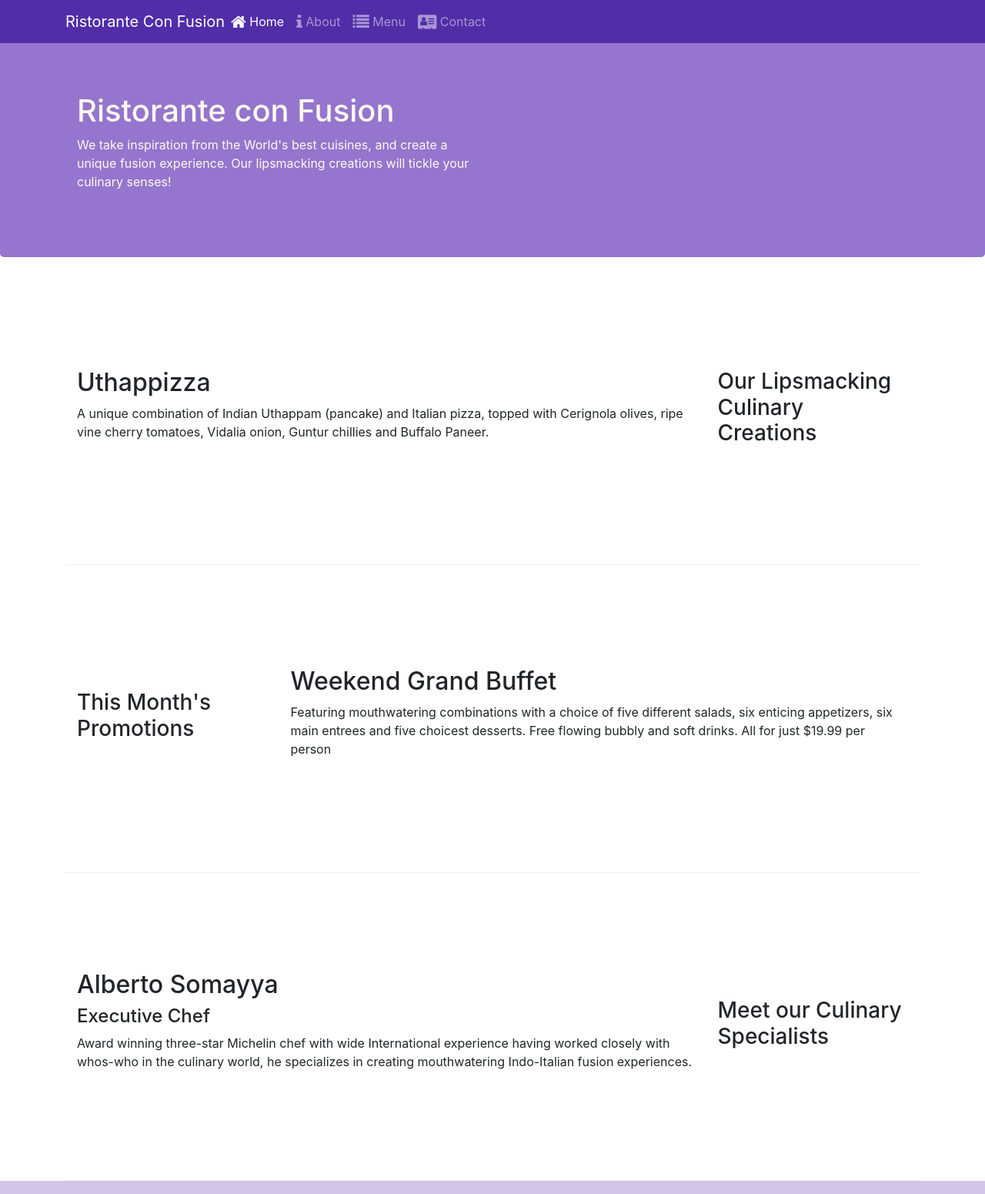
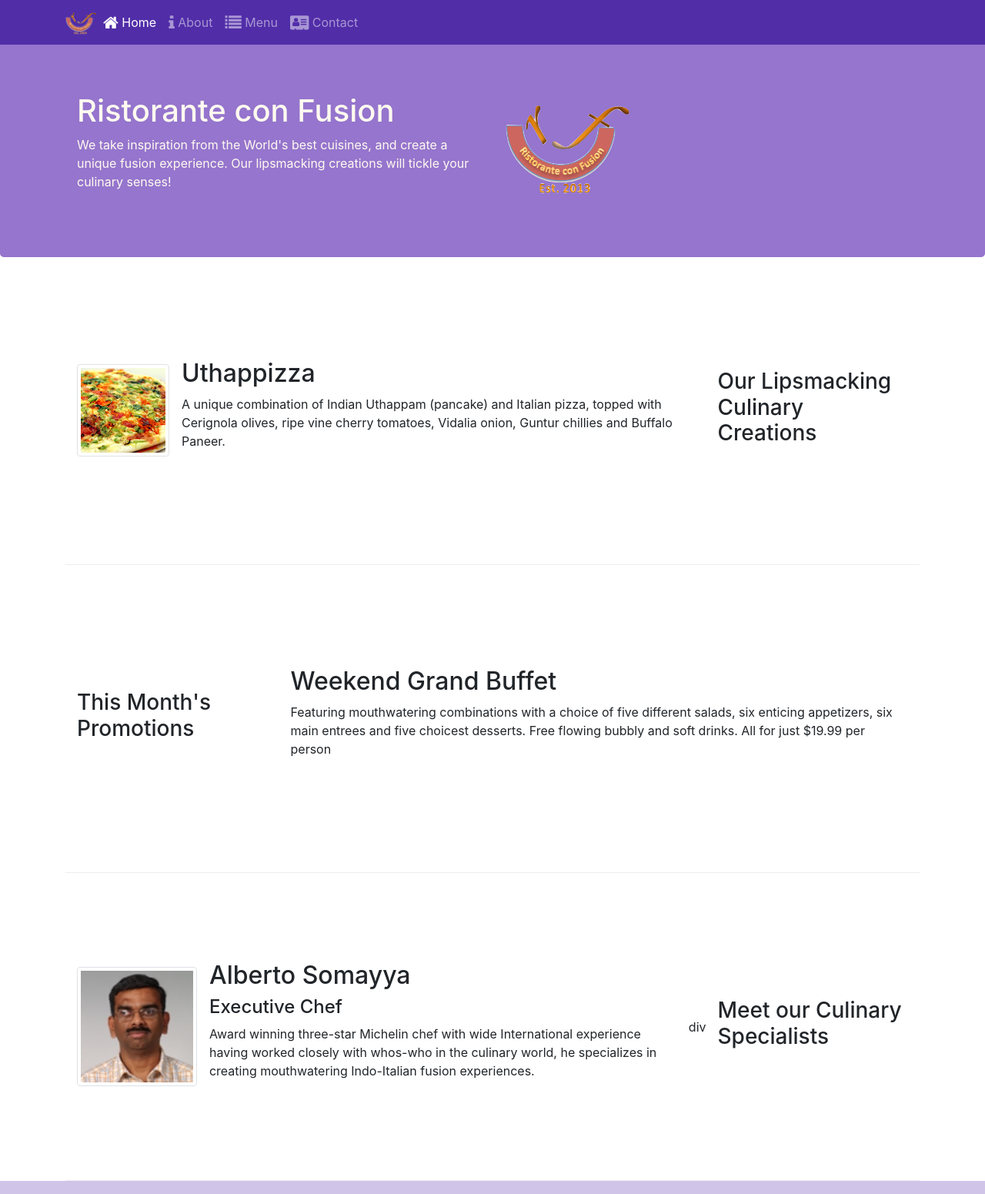
Before and after one commit to shakeelbabar/BootStrap4, a website: page index.html in a window 1280 px wide. Shown: the top 1551 px of the page at 77% size. Drawn offline with nearby package versions, Linux system fonts and the light colour scheme.

Commit message:
Images and Media

```diff
--- a/index.html
+++ b/index.html
@@ -21,7 +21,7 @@
             <button class="navbar-toggler" type="button" data-toggle="collapse" data-target="#Navbar">
                 <span class="navbar-toggler-icon"></span>
             </button>
-            <a class="navbar-brand mr-auto" href="#">Ristorante Con Fusion</a>
+            <a class="navbar-brand mr-auto" href="#"><img src="./img/logo.png" height="30" width="41"></a>
                 <div class="collapse navbar-collapse" id="Navbar">
                     <ul class="navbar-nav mr-auto">
                         <li class="nav-item active"><a class="nav-link" href="#"><span class="fa fa-home fa-lg"></span> Home</a></li>
@@ -39,7 +39,8 @@
                     <h1>Ristorante con Fusion</h1>
                     <p>We take inspiration from the World's best cuisines, and create a unique fusion experience. Our lipsmacking creations will tickle your culinary senses!</p>
                 </div>
-                <div class="col-12 col-sm">
+                <div class="col-12 col-sm align-self-center">
+                    <img src="./img/logo.png" class="img-fluid">
                 </div>
             </div>
         </div>
@@ -51,8 +52,13 @@
                 <h3>Our Lipsmacking Culinary Creations</h3>
             </div>
             <div class="col col-sm order-sm-first col-md">
-                <h2>Uthappizza</h2>
-                <p>A unique combination of Indian Uthappam (pancake) and Italian pizza, topped with Cerignola olives, ripe vine cherry tomatoes, Vidalia onion, Guntur chillies and Buffalo Paneer.</p>
+                <div class="media">
+                    <img class="d-flex mr-3 img-thumbnail align-self-center" src="./img/uthappizza.png" alt="uthappizza">
+                    <div class="media-body">
+                        <h2 class="mt-0">Uthappizza</h2>
+                        <p>A unique combination of Indian Uthappam (pancake) and Italian pizza, topped with Cerignola olives, ripe vine cherry tomatoes, Vidalia onion, Guntur chillies and Buffalo Paneer.</p>
+                    </div>
+                </div>
             </div>
         </div>
 
@@ -72,10 +78,16 @@
                 <h3>Meet our Culinary Specialists</h3>
             </div>
             <div class="col col-sm order-sm-first col-md">
-                <h2>Alberto Somayya</h2>
-                <h4>Executive Chef</h4>
-                <p>Award winning three-star Michelin chef with wide International experience having worked closely with whos-who in the culinary world, he specializes in creating mouthwatering Indo-Italian fusion experiences. </p>
+                <div class="media">
+                    <img class="d-flex mr-3 img-thumbnail align-self-center" src="./img/alberto.png" alt="alberto" height="20%" width="20%">
+                    <div class="media-body">
+                        <h2 class="mt-0">Alberto Somayya</h2>
+                        <h4>Executive Chef</h4>
+                        <p>Award winning three-star Michelin chef with wide International experience having worked closely with whos-who in the culinary world, he specializes in creating mouthwatering Indo-Italian fusion experiences. </p>
+                    </div>
+                </div>
             </div>
+            div
         </div>
     </div>
 
```
Also changed, not shown: aboutus.html (+3 -2 lines), contactus.html (+1 -1 lines), img/alberto.png (added), img/buffet.png (added), img/logo.png (added), img/uthappizza.png (added), 2 other files.
